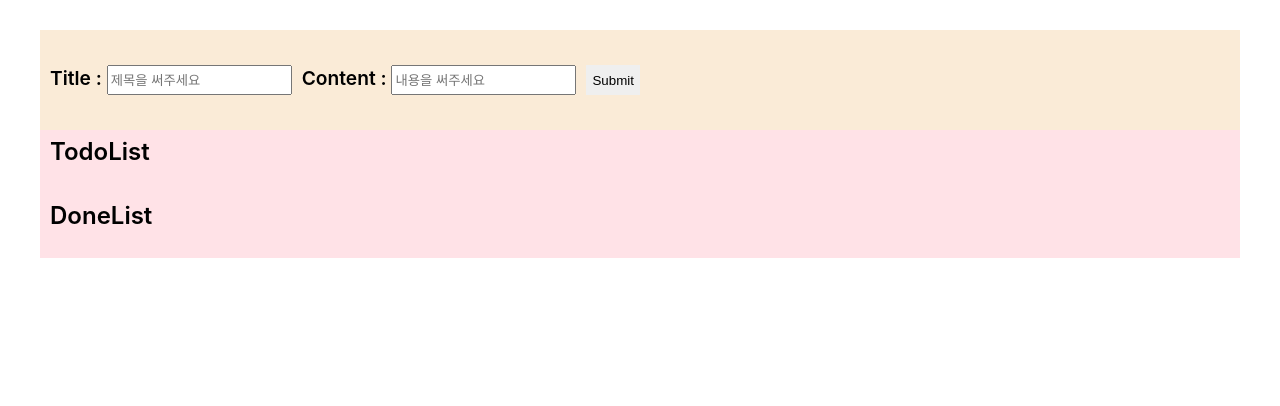
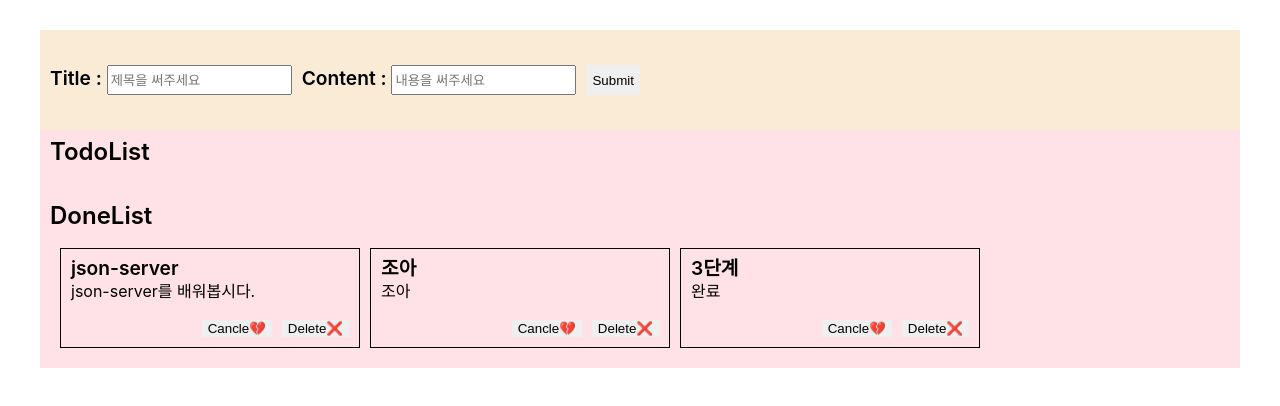
Before and after one commit to jjuhee/typescript-personal, a React (Create React App) app: page / in a window 1280 px wide. Shown: the top 406 px of the page. Built offline with nearby package versions, Linux system fonts and the light colour scheme; data requests are answered from the project's data file.

Commit message:
level3 json-server 적용

```diff
--- /dev/null
+++ b/db.json
@@ -0,0 +1,22 @@
+{
+  "todos": [
+    {
+      "id": 1,
+      "title": "json-server",
+      "content": "json-server를 배워봅시다.",
+      "isDone": true
+    },
+    {
+      "id": "56a92329-24a5-415d-9107-96aa2d23bccc",
+      "title": "조아",
+      "content": "조아",
+      "isDone": true
+    },
+    {
+      "id": "532cf7bf-5ae1-47fe-ac83-5d1dee6300d9",
+      "title": "3단계",
+      "content": "완료",
+      "isDone": true
+    }
+  ]
+}
--- a/package.json
+++ b/package.json
@@ -12,6 +12,8 @@
     "@types/react": "^18.0.0",
     "@types/react-dom": "^18.0.0",
     "@types/uuid": "^9.0.7",
+    "axios": "^1.6.2",
+    "json-server": "^0.17.4",
     "react": "^18.2.0",
     "react-dom": "^18.2.0",
     "react-redux": "^9.0.4",
--- a/src/components/InputForm.tsx
+++ b/src/components/InputForm.tsx
@@ -4,13 +4,15 @@ import { v4 as uuidv4 } from "uuid";
 import styled from "styled-components";
 import { useAppDispatch, useAppSelector } from "../redux/app/hooks";
 import { addTodo, selectTodo } from "../redux/modules/todos";
+import axios from "axios";
+import { SERVER_URL } from "./TodoList";
 
 function InputForm() {
   const [title, setTitle] = useState<string>("");
   const [content, setContent] = useState<string>("");
   const dispatch = useAppDispatch();
 
-  const addTodoHandler = (event: FormEvent) => {
+  const addTodoHandler = async (event: FormEvent) => {
     event.preventDefault();
     if (title === "" || content === "") {
       alert("제목과 내용을 입력하세요");
@@ -22,6 +24,9 @@ function InputForm() {
       content,
       isDone: false,
     };
+
+    // TODO: try-catch
+    await axios.post(SERVER_URL, newTodo);
     dispatch(addTodo(newTodo));
     setTitle("");
     setContent("");
--- a/src/components/TodoList.tsx
+++ b/src/components/TodoList.tsx
@@ -1,8 +1,11 @@
-import React from "react";
+import React, { useEffect } from "react";
 import { TodoType } from "../types/types";
 import styled from "styled-components";
 import { useAppDispatch, useAppSelector } from "../redux/app/hooks";
-import { deleteTodo, toggleDone } from "../redux/modules/todos";
+import { deleteTodo, setTodos, toggleDone } from "../redux/modules/todos";
+import axios from "axios";
+
+export const SERVER_URL = "http://localhost:3001/todos"; //어디다가 선언하는게 좋을까
 
 interface TodosProps {
   todos: TodoType[];
@@ -14,13 +17,25 @@ function TodoList({ isDone }: TodosProps) {
   const todos = useAppSelector((state) => state.todos);
   const dispatch = useAppDispatch();
 
-  const doneCheckHandler = (id: string) => {
+  const fetchTodos = async () => {
+    // TODO: try-catch
+    const { data } = await axios.get(SERVER_URL);
+    dispatch(setTodos(data));
+  };
+
+  const doneCheckHandler = async (id: string) => {
+    await axios.patch(`${SERVER_URL}/${id}`, { isDone: !isDone });
     dispatch(toggleDone(id));
   };
 
-  const deleteHandler = (id: string) => {
+  const deleteHandler = async (id: string) => {
+    await axios.delete(`${SERVER_URL}/${id}`);
     dispatch(deleteTodo(id));
   };
+
+  useEffect(() => {
+    fetchTodos();
+  }, []);
 
   return (
     <div>
--- a/src/redux/modules/todos.ts
+++ b/src/redux/modules/todos.ts
@@ -10,6 +10,10 @@ const todosSlice = createSlice({
   name: "todos",
   initialState,
   reducers: {
+    setTodos: (state, action: PayloadAction<TodoType[]>) => {
+      return [...action.payload]; // 배열을 풀었다 묶어서 새거로 만들기?
+    },
+
     addTodo: (state, action: PayloadAction<TodoType>) => {
       state.push(action.payload);
     },
@@ -31,7 +35,7 @@ const todosSlice = createSlice({
 });
 
 // 액션크리에이터는 컴포넌트에서 사용하기 위해 export 하고
-export const { addTodo, deleteTodo, toggleDone } = todosSlice.actions;
+export const { setTodos, addTodo, deleteTodo, toggleDone } = todosSlice.actions;
 
 // store에서.. todos를 꺼낼 수 있게??
 export const selectTodo = (state: RootState) => state.todos;
```
Also changed, not shown: 1 other file (tests, documents, lock files or other folders).
